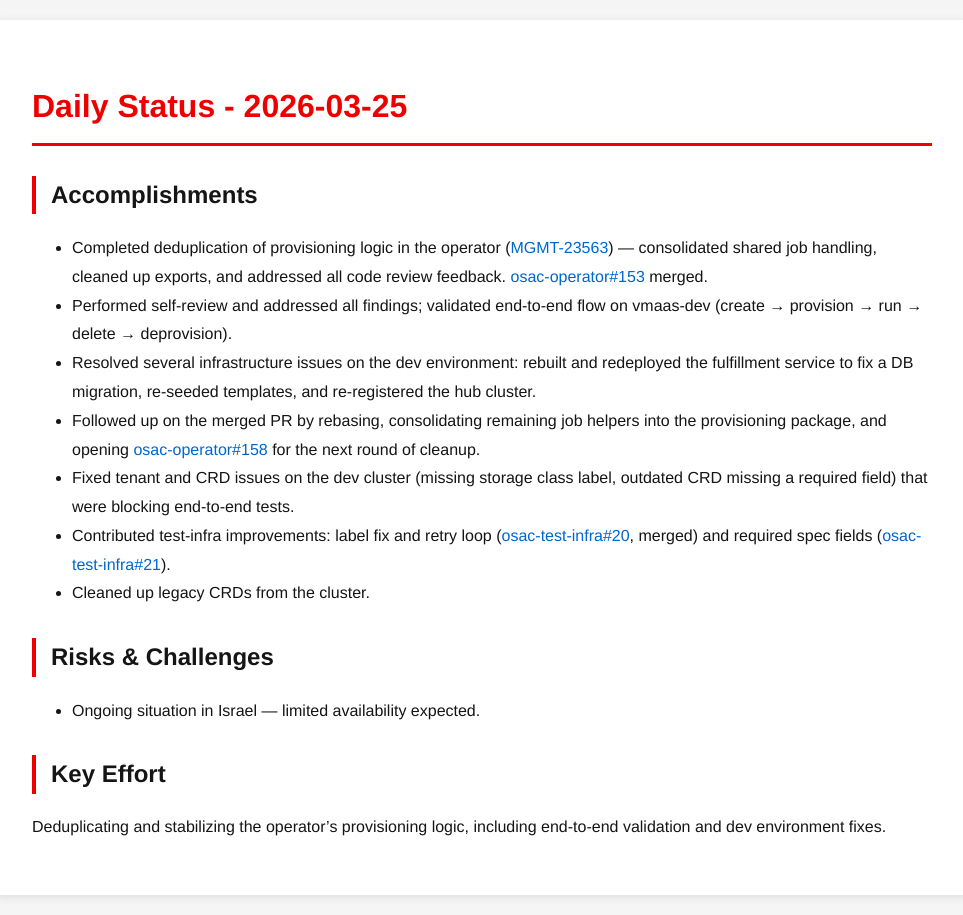
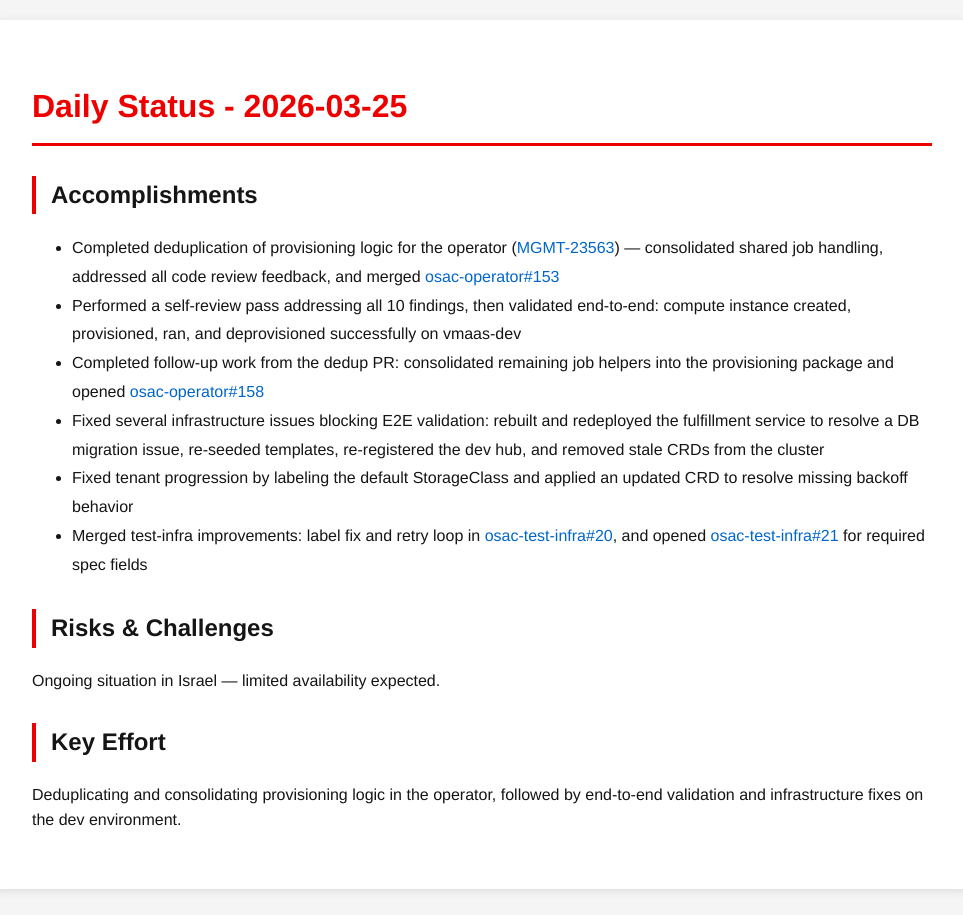
Before and after one commit to tzvatot/daily-status, a Jekyll site: the page built from 2026-03-25.md, in a window 1280 px wide. Shown: the whole page, without its empty margins (158-1121 px from the left). Built offline with Jekyll 4.4.1, drawn with Linux system fonts in a browser that asks for light colours.

Commit message:
Daily status update - 2026-03-25

```diff
--- a/2026-03-25.md
+++ b/2026-03-25.md
@@ -7,16 +7,15 @@ date: 2026-03-25
 # Daily Status - 2026-03-25
 
 ## Accomplishments
-- Completed deduplication of provisioning logic in the operator ([MGMT-23563](https://issues.redhat.com/browse/MGMT-23563)) — consolidated shared job handling, cleaned up exports, and addressed all code review feedback. [osac-operator#153](https://github.com/osac-project/osac-operator/pull/153) merged.
-- Performed self-review and addressed all findings; validated end-to-end flow on vmaas-dev (create → provision → run → delete → deprovision).
-- Resolved several infrastructure issues on the dev environment: rebuilt and redeployed the fulfillment service to fix a DB migration, re-seeded templates, and re-registered the hub cluster.
-- Followed up on the merged PR by rebasing, consolidating remaining job helpers into the provisioning package, and opening [osac-operator#158](https://github.com/osac-project/osac-operator/pull/158) for the next round of cleanup.
-- Fixed tenant and CRD issues on the dev cluster (missing storage class label, outdated CRD missing a required field) that were blocking end-to-end tests.
-- Contributed test-infra improvements: label fix and retry loop ([osac-test-infra#20](https://github.com/osac-project/osac-test-infra/pull/20), merged) and required spec fields ([osac-test-infra#21](https://github.com/osac-project/osac-test-infra/pull/21)).
-- Cleaned up legacy CRDs from the cluster.
+- Completed deduplication of provisioning logic for the operator ([MGMT-23563](https://issues.redhat.com/browse/MGMT-23563)) — consolidated shared job handling, addressed all code review feedback, and merged [osac-operator#153](https://github.com/osac-project/osac-operator/pull/153)
+- Performed a self-review pass addressing all 10 findings, then validated end-to-end: compute instance created, provisioned, ran, and deprovisioned successfully on vmaas-dev
+- Completed follow-up work from the dedup PR: consolidated remaining job helpers into the provisioning package and opened [osac-operator#158](https://github.com/osac-project/osac-operator/pull/158)
+- Fixed several infrastructure issues blocking E2E validation: rebuilt and redeployed the fulfillment service to resolve a DB migration issue, re-seeded templates, re-registered the dev hub, and removed stale CRDs from the cluster
+- Fixed tenant progression by labeling the default StorageClass and applied an updated CRD to resolve missing backoff behavior
+- Merged test-infra improvements: label fix and retry loop in [osac-test-infra#20](https://github.com/osac-project/osac-test-infra/pull/20), and opened [osac-test-infra#21](https://github.com/osac-project/osac-test-infra/pull/21) for required spec fields
 
 ## Risks & Challenges
-- Ongoing situation in Israel — limited availability expected.
+Ongoing situation in Israel — limited availability expected.
 
 ## Key Effort
-Deduplicating and stabilizing the operator's provisioning logic, including end-to-end validation and dev environment fixes.
+Deduplicating and consolidating provisioning logic in the operator, followed by end-to-end validation and infrastructure fixes on the dev environment.
```
